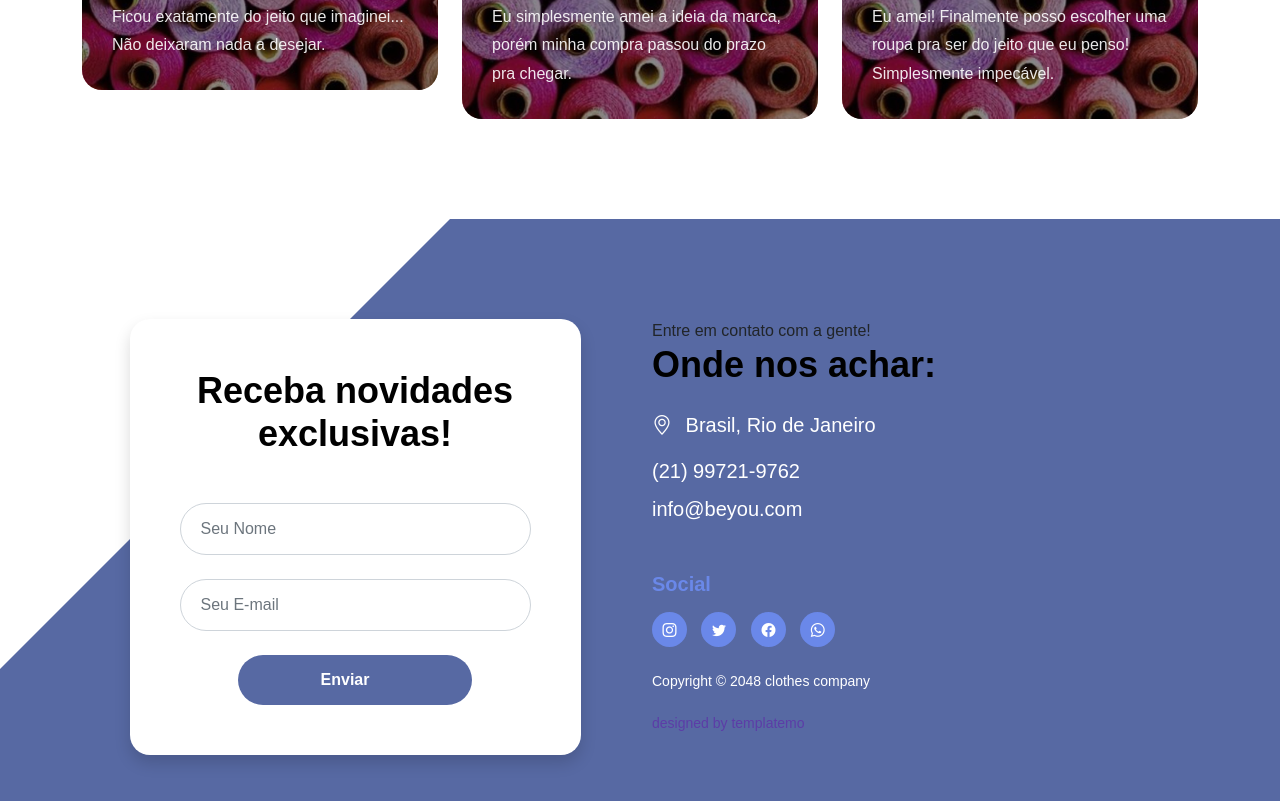
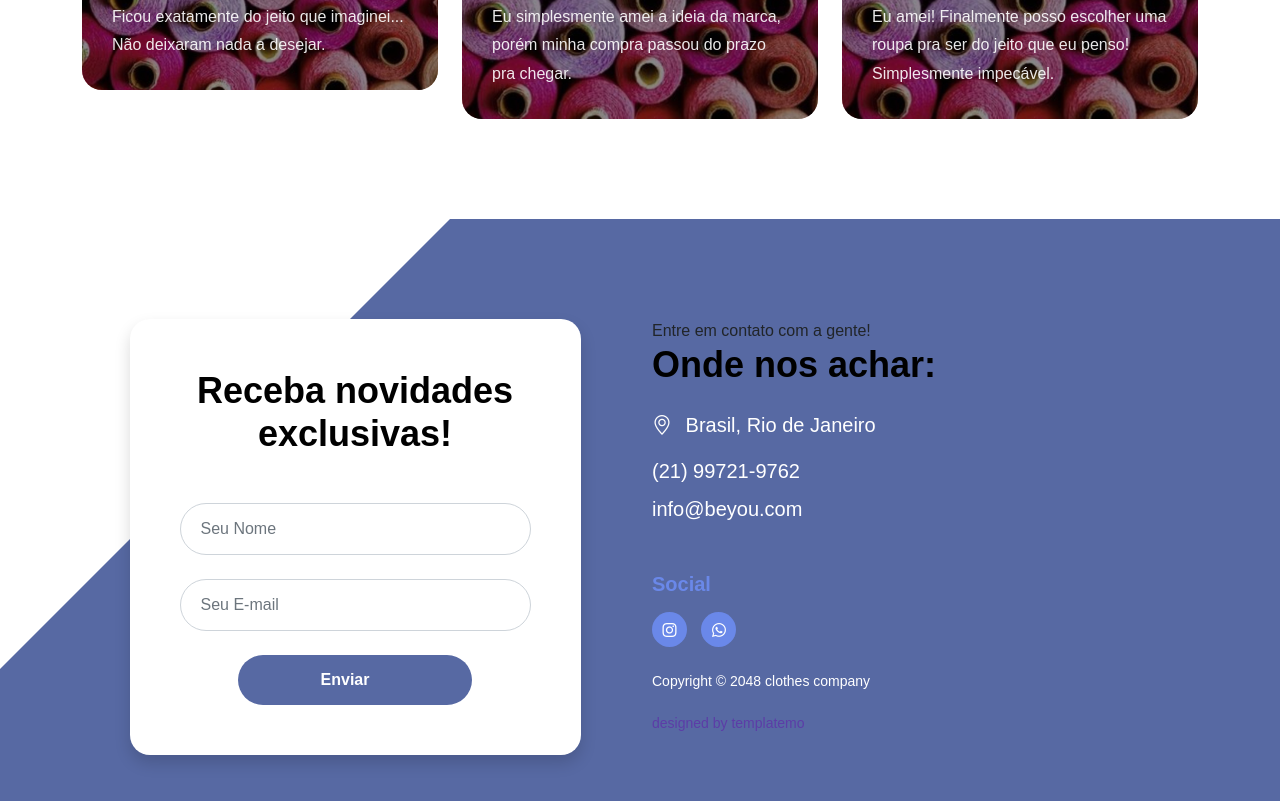
Before and after one commit to beyoou/site, a plain HTML site: page index.html in a window 1280 px wide. Shown: the part 5838-6639 px from the top of the page. Drawn offline with Linux system fonts and the light colour scheme; a web font is replaced by a local one.

Commit message:
Add files via upload

```diff
--- a/index.html
+++ b/index.html
@@ -485,19 +485,11 @@ https://templatemo.com/tm-588-ebook-landing
 
                             <ul class="social-icon mb-4">
                                 <li class="social-icon-item">
-                                    <a href="#" class="social-icon-link bi-instagram"></a>
+                                    <a href="https://www.instagram.com/usebeyooou/" target="_blank" class="social-icon-link bi-instagram"></a>
                                 </li>
 
                                 <li class="social-icon-item">
-                                    <a href="#" class="social-icon-link bi-twitter"></a>
-                                </li>
-
-                                <li class="social-icon-item">
-                                    <a href="#" class="social-icon-link bi-facebook"></a>
-                                </li>
-
-                                <li class="social-icon-item">
-                                    <a href="#" class="social-icon-link bi-whatsapp"></a>
+                                    <a href="https://wa.me/5521995780712" target="_blank" class="social-icon-link bi-whatsapp"></a>
                                 </li>
                             </ul>
 
```
